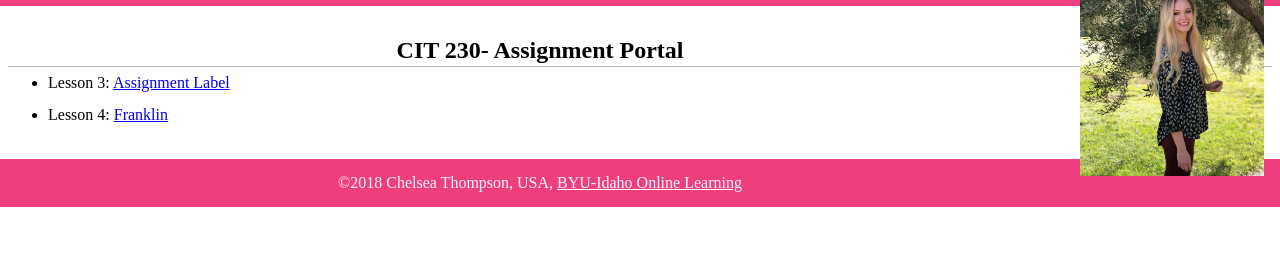
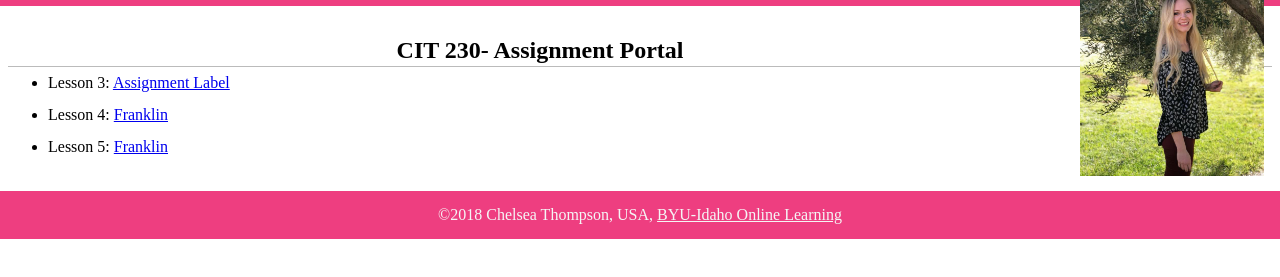
Before and after one commit to chelsealynthompson/chelsealynthompson.github.io, a plain HTML site: page index.html in a window 1280 px wide. Shown: the part 105-382 px from the top of the page. Drawn offline with Linux system fonts and the light colour scheme.

Commit message:
assignment

```diff
--- a/index.html
+++ b/index.html
@@ -20,7 +20,7 @@
     <ul>
         <li>Lesson 3: <a href="assignments/lesson-3/fixedhtml.html">Assignment Label</a></li>
     <li>Lesson 4: <a href="assignments/lesson-4/franklin-4.html">Franklin</a></li>
-
+    <li> Lesson 5: <a href="assignments/lesson-5/franklin-5.html">Franklin</a></li>
     </ul>
     </main>
 <footer>©2018 Chelsea Thompson, USA, <a href="//www.byui.edu/online">BYU-Idaho Online Learning</a>
```
